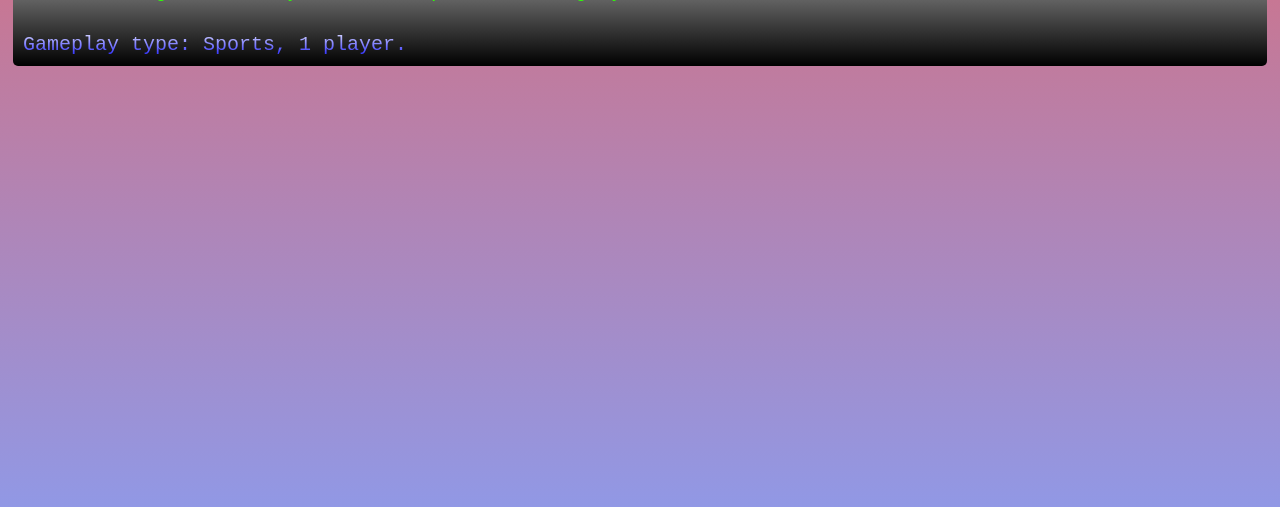
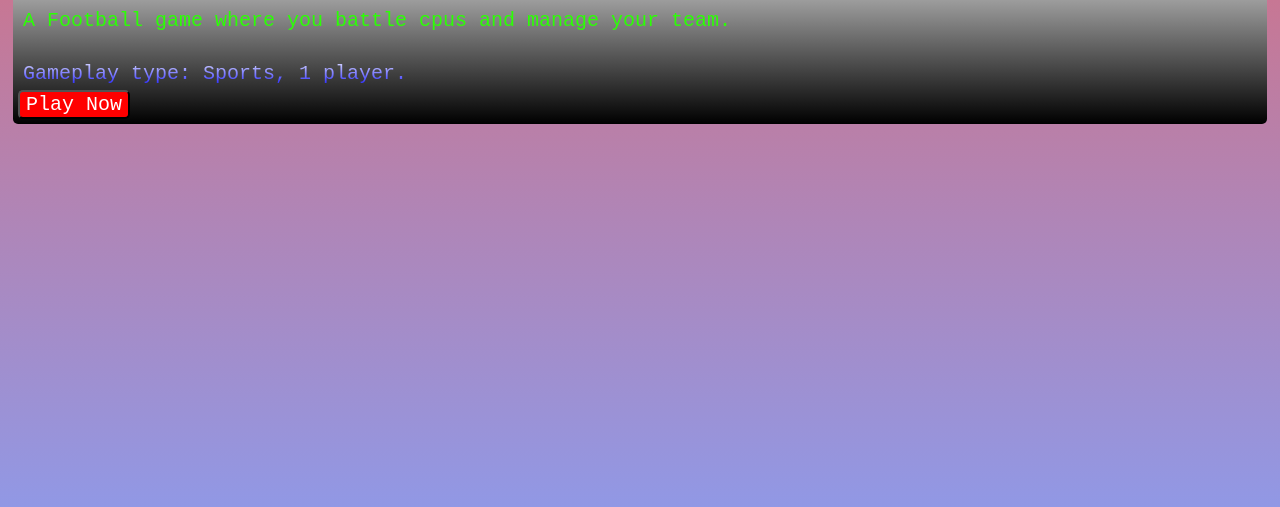
Before and after one commit to easy-123456789/freeopensourcegames, a plain HTML site: page index.html in a window 1280 px wide. Shown: the part 293-800 px from the top of the page. Drawn offline with Linux system fonts and the light colour scheme.

Commit message:
Add 'Play Now' button to game cards
Added a 'Play Now' button to each game card that redirects to the card's link when clicked.

```diff
--- a/index.html
+++ b/index.html
@@ -65,6 +65,20 @@
       for (const card of gameCards) {
         card.addEventListener("mouseover", () => card.classList.remove("hidden"));
         card.addEventListener("mouseout", () => card.classList.add("hidden"));
+        const button = document.createElement("button");
+        button.textContent = "Play Now";
+        button.style.background = "red";
+        button.style.color = "white";
+        button.style.webkitTextFillColor = "white";
+        button.style.font = "20px 'DM Mono', 'Courier New', monospace";
+        button.style.borderRadius = "5px";
+        button.style.cursor = "pointer";
+
+        button.addEventListener("click", () => {
+          const href = card.querySelector("a").href;
+          document.location = href;
+        });
+        card.appendChild(button);
       }
       document.addEventListener("keydown", (e) => {
         if(e.key === "p"){
```
